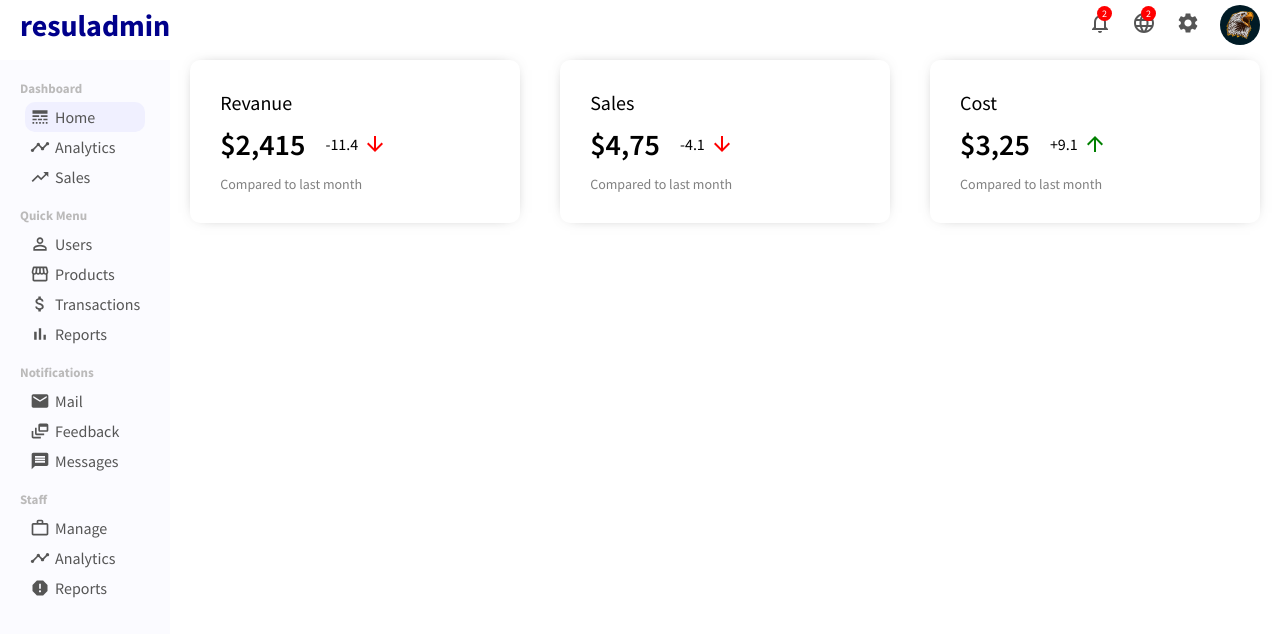
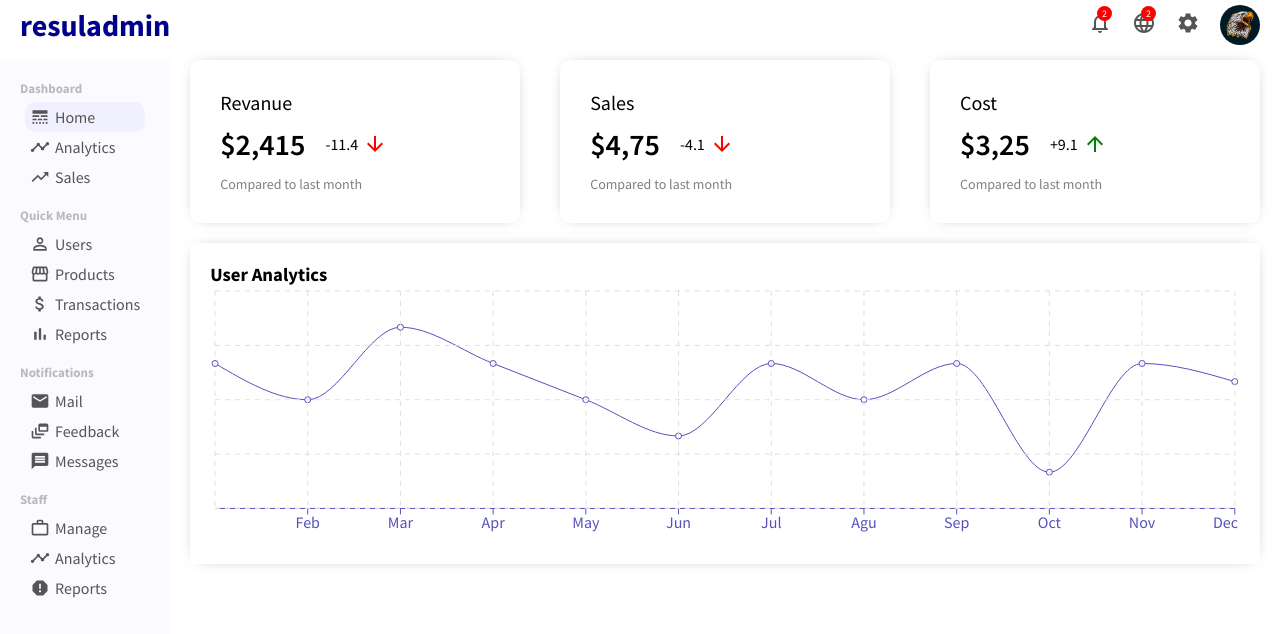
Before and after one commit to resulbisgin/Dashboard, a React (Create React App) app: page /user in a window 1280 px wide. Shown: the top 634 px of the page. Built offline with nearby package versions, Linux system fonts and the light colour scheme.

Commit message:
add chart

```diff
--- /dev/null
+++ b/src/components/chart/Chart.jsx
@@ -0,0 +1,20 @@
+import "./chart.css"
+import { LineChart, Line, XAxis, CartesianGrid, Tooltip, ResponsiveContainer } from 'recharts';
+
+export default function Chart({title,data,dataKey,grid}) {
+
+
+  return (
+    <div className="chart">
+            <h3 className="chartTitle">{title} </h3>
+            <ResponsiveContainer width="100%" aspect={4 / 1}>
+                <LineChart data={data}>
+                    <XAxis dataKey="name" stroke='#5550bd'/>
+                    <Line type="monotone" dataKey={dataKey} stroke='#5550bd' />
+                    <Tooltip/>
+                    {grid && <CartesianGrid stroke="#e0dfdf" strokeDasharray="5 5"/>}
+                </LineChart>
+            </ResponsiveContainer>
+    </div>
+  )
+}
--- /dev/null
+++ b/src/components/chart/chart.css
@@ -0,0 +1,9 @@
+.chart{
+    margin: 20px;
+    padding: 20px;
+    -webkit-box-shadow: 0px 0px 15px -10px rgba(0, 0, 0, 0.75);
+    box-shadow: 0px 0px 15px -10px rgba(0, 0, 0, 0.75);
+}
+.charTitle{
+    margin-bottom: 20px;
+}
--- /dev/null
+++ b/src/dummuyData.js
@@ -0,0 +1,62 @@
+export const userData = [
+    {
+      name: 'Jan',
+      "Active User": 4000,
+
+    },
+    {
+        name: 'Feb',
+        "Active User": 3000,
+
+      },
+      {
+        name: 'Mar',
+        "Active User": 5000,
+
+      },
+      {
+        name: 'Apr',
+        "Active User": 4000,
+
+      },
+      {
+        name: 'May',
+        "Active User": 3000,
+
+      },
+      {
+        name: 'Jun',
+        "Active User": 2000,
+
+      },
+      {
+        name: 'Jul',
+        "Active User": 4000,
+
+      },
+      {
+        name: 'Agu',
+        "Active User": 3000,
+
+      },
+      {
+        name: 'Sep',
+        "Active User": 4000,
+
+      },
+      {
+        name: 'Oct',
+        "Active User": 1000,
+
+      },
+      {
+        name: 'Nov',
+        "Active User": 4000,
+
+      },
+      {
+        name: 'Dec',
+        "Active User": 3500,
+
+      },
+  ];
--- a/src/pages/home/Home.jsx
+++ b/src/pages/home/Home.jsx
@@ -1,9 +1,12 @@
 import "./home.css"
 import  Featuredinfo from "../../components/featuredInfo/Featuredinfo"
+import Chart from "../../components/chart/Chart"
+import { userData } from "../../dummuyData"
 export default function Home() {
   return (
     <div className='home'>
         <Featuredinfo/>
+        <Chart data={userData} title='User Analytics' grid dataKey="Active User"/>
     </div>
   )
 }
```
